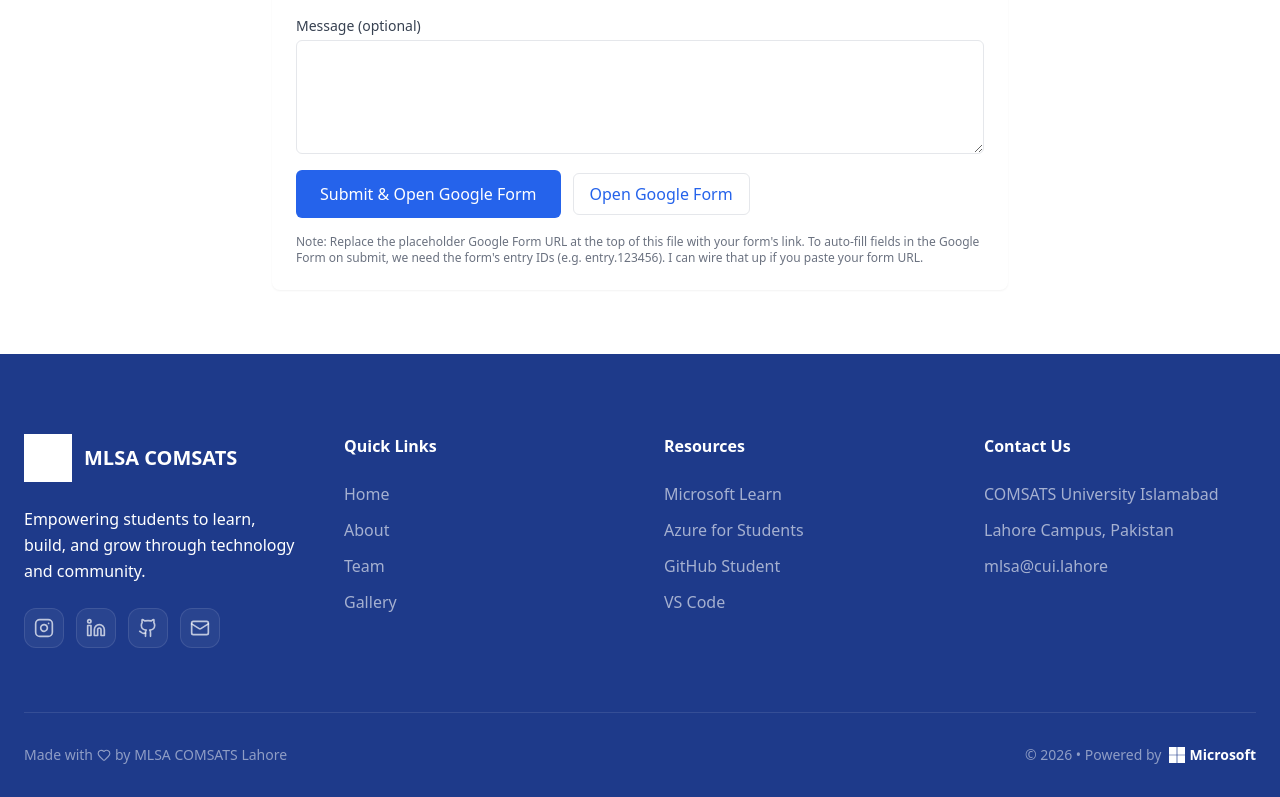
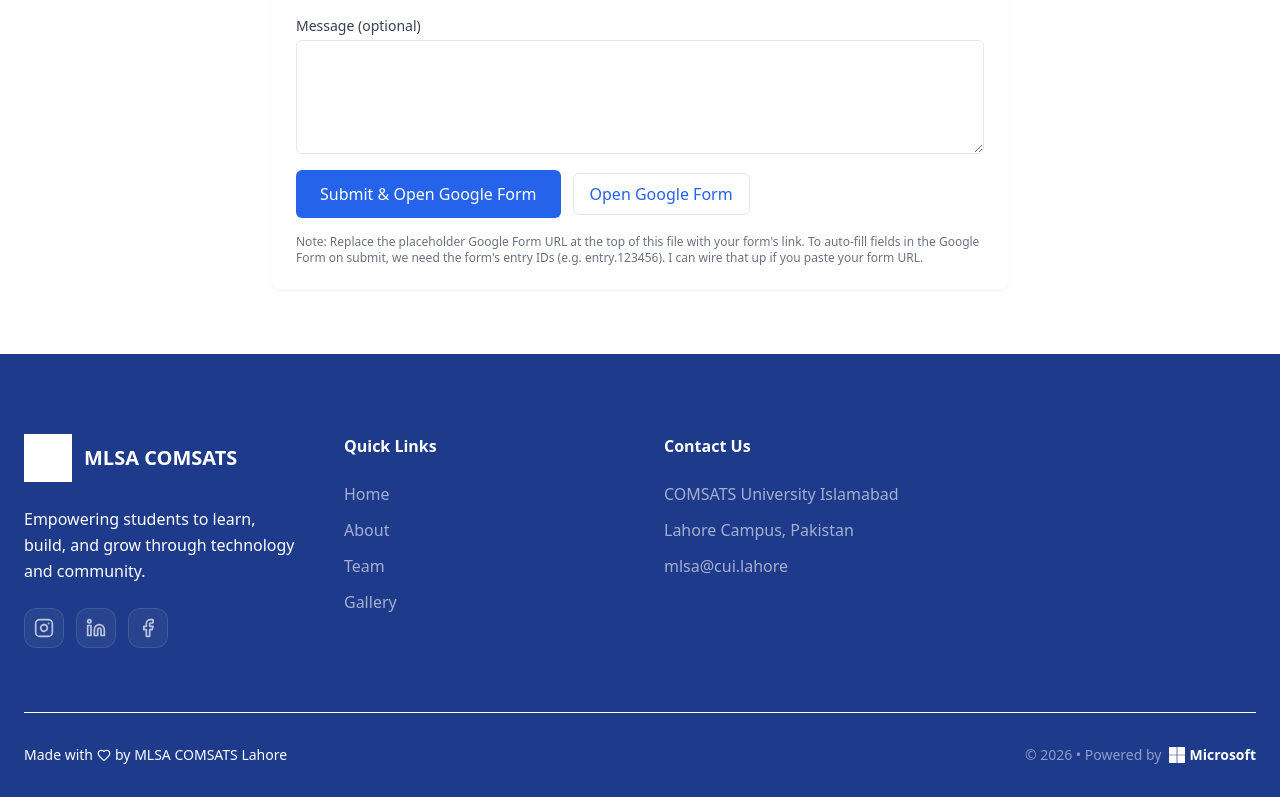
Before and after one commit to MISBAH-09/MLSA-Website, a React app in the folder frontend/: page /join in a window 1280 px wide. Shown: the part 526-1323 px from the top of the page. Built offline with nearby package versions, Linux system fonts and the light colour scheme; the HTML template or start-up script is replaced by a standard one.

Commit message:
integerate social and footer updates

```diff
--- a/frontend/src/components/footer.jsx
+++ b/frontend/src/components/footer.jsx
@@ -1,26 +1,26 @@
-import { Instagram, Linkedin, Mail, Github, Heart } from 'lucide-react';
+import { Instagram, Linkedin, Mail, Github, Heart, Facebook } from 'lucide-react';
 import logo from '../assets/logo.png'; // ✅ import the logo
 
 const Footer = () => {
   const quickLinks = [
-    { href: '#home', label: 'Home' },
-    { href: '#about', label: 'About' },
-    { href: '#team', label: 'Team' },
-    { href: '#gallery', label: 'Gallery' },
+    { href: '/', label: 'Home' },
+    { href: '/about', label: 'About' },
+    { href: '/team', label: 'Team' },
+    { href: '/gallery', label: 'Gallery' },
   ];
 
-  const resourceLinks = [
-    { href: '#', label: 'Microsoft Learn' },
-    { href: '#', label: 'Azure for Students' },
-    { href: '#', label: 'GitHub Student' },
-    { href: '#', label: 'VS Code' },
-  ];
+  // const resourceLinks = [
+  //   { href: '#', label: 'Microsoft Learn' },
+  //   { href: '#', label: 'Azure for Students' },
+  //   { href: '#', label: 'GitHub Student' },
+  //   { href: '#', label: 'VS Code' },
+  // ];
 
   const socialLinks = [
-    { icon: <Instagram size={20} />, href: '#', label: 'Instagram' },
-    { icon: <Linkedin size={20} />, href: '#', label: 'LinkedIn' },
-    { icon: <Github size={20} />, href: '#', label: 'GitHub' },
-    { icon: <Mail size={20} />, href: 'mailto:mlsa@cui.lahore', label: 'Email' },
+    { icon: <Instagram size={20} />, href: 'https://www.instagram.com/mlsa.cui.lahore', label: 'Instagram' },
+    { icon: <Linkedin size={20} />, href: 'https://www.linkedin.com/company/mlsa-cui-lahore/', label: 'LinkedIn' },
+    // { icon: <Github size={20} />, href: '#', label: 'GitHub' },
+    { icon: <Facebook size={20} />, href: '', label: 'https://www.facebook.com/profile.php?id=61573001279746&mibextid=ZbWKwL' },
   ];
 
   return (
@@ -31,7 +31,7 @@ const Footer = () => {
           <div className="lg:col-span-1">
             <div className="flex items-center gap-3 mb-6">
               <img
-                src={logo} // ✅ use imported logo
+                src={logo}
                 alt="MLSA Logo"
                 className="h-12 w-auto brightness-0 invert"
               />
@@ -51,6 +51,7 @@ const Footer = () => {
                   key={social.label}
                   href={social.href}
                   aria-label={social.label}
+                  target='blank'
                   className="w-10 h-10 rounded-xl bg-white/5 border border-white/10 flex items-center justify-center text-white/70 hover:bg-sky-accent hover:border-sky-accent hover:text-white transition-all duration-300"
                 >
                   {social.icon}
@@ -76,7 +77,7 @@ const Footer = () => {
             </ul>
           </div>
 
-          {/* Resources */}
+          {/* Resources
           <div>
             <h4 className="text-white font-semibold mb-6">Resources</h4>
             <ul className="space-y-3">
@@ -91,7 +92,7 @@ const Footer = () => {
                 </li>
               ))}
             </ul>
-          </div>
+          </div> */}
 
           {/* Contact */}
           <div>
@@ -110,9 +111,9 @@ const Footer = () => {
         </div>
 
         {/* Bottom */}
-        <div className="border-t border-white/10 pt-8">
+        <div className="border-t border-white pt-8">
           <div className="flex flex-col md:flex-row items-center justify-between gap-4">
-            <p className="text-white/50 text-sm flex items-center gap-1">
+            <p className="text-white text-sm flex items-center gap-1">
               Made with <Heart size={14} className="text-gdg-red fill-gdg-red" /> by MLSA COMSATS Lahore
             </p>
 
```
